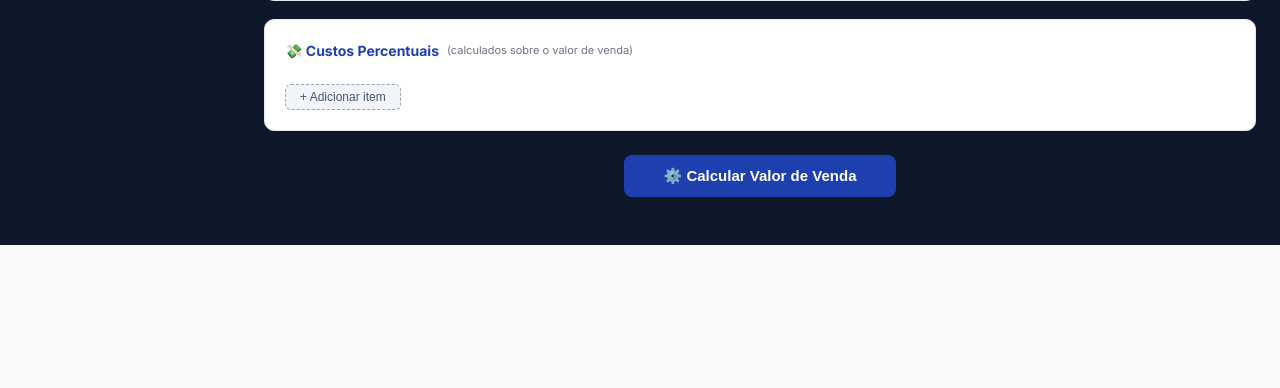
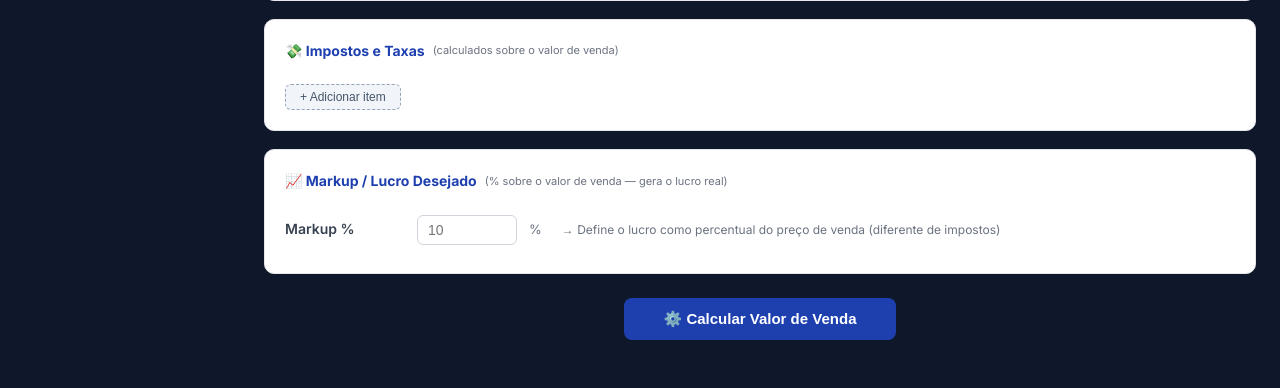
Before and after one commit to Velho-do-Mal/bk-erp, a Django app: template templates/vendas/proposta_detalhe.html in a window 1280 px wide. Shown: the part 1152-1540 px from the top of the page. Before the commit the page ends 1397 px from the top, so only its background shows below. Run offline with Django 5.2, Linux system fonts and the light colour scheme; the template is opened without the code that fills it, so the values that code supplies are empty; the visitor is signed in with stand-in values (Sample User, id 1); parts of the project's set-up code (start-up, migrations or seed data) failed here and were passed over.

Commit message:
Fix Vendas: separa Markup dos impostos — lucro agora é PV × markup% (não zero)
- Remove 'Markup / ROI' de custos_percentuais (não é custo sobre PV)
- Adiciona markup_percentual separado (padrão 10%)
- Nova fórmula: PV = custo_base / (1 - impostos% - markup%)
  lucro = PV × markup% — valor real, nunca zero
- Adiciona UI: campo Markup % em seção dedicada
- Adiciona card 'Markup %' no painel de resultado
- Renomeia secao para 'Impostos e Taxas'

```diff
--- a/templates/vendas/proposta_detalhe.html
+++ b/templates/vendas/proposta_detalhe.html
@@ -267,13 +267,32 @@
 
 
   <div class="section-card">
-    <div class="section-title">💸 Custos Percentuais
+    <div class="section-title">💸 Impostos e Taxas
       <span style="font-size:11px;color:#6b7280;font-weight:400">
         (calculados sobre o valor de venda)
       </span>
     </div>
     <div id="perc-list"></div>
     <button class="btn-add-row" onclick="addPercRow()">+ Adicionar item</button>
+  </div>
+
+  <div class="section-card">
+    <div class="section-title">📈 Markup / Lucro Desejado
+      <span style="font-size:11px;color:#6b7280;font-weight:400">
+        (% sobre o valor de venda — gera o lucro real)
+      </span>
+    </div>
+    <div style="display:flex;align-items:center;gap:12px;padding:8px 0">
+      <label style="font-weight:600;color:#374151;min-width:120px">Markup %</label>
+      <input type="number" id="input-markup" step="0.5" min="0" max="80"
+        style="width:100px;padding:6px 10px;border:1px solid #d1d5db;border-radius:6px;font-size:14px"
+        onchange="dadosOrcamento.markup_percentual=+this.value"
+        placeholder="10">
+      <span style="color:#6b7280;font-size:13px">%</span>
+      <span style="color:#6b7280;font-size:12px;margin-left:8px">
+        → Define o lucro como percentual do preço de venda (diferente de impostos)
+      </span>
+    </div>
   </div>
 
 
@@ -302,8 +321,12 @@
           <div class="rc-valor laranja" id="rc-custos">R$ 0,00</div>
         </div>
         <div class="resultado-card">
-          <div class="rc-label">Total Custos %</div>
+          <div class="rc-label">Total Impostos/Taxas</div>
           <div class="rc-valor laranja" id="rc-perc-total">R$ 0,00</div>
+        </div>
+        <div class="resultado-card">
+          <div class="rc-label">📈 Markup</div>
+          <div class="rc-valor" style="color:#7c3aed" id="rc-markup-pct">0,0%</div>
         </div>
         <div class="resultado-card" style="border:2px solid #1e40af;">
           <div class="rc-label">💰 Valor de Venda</div>
@@ -319,7 +342,7 @@
 
       <div style="margin-top:18px;">
         <div style="font-size:13px;font-weight:700;color:#374151;margin-bottom:6px;">
-          Detalhe dos Custos Percentuais
+          Detalhe dos Impostos e Taxas (sobre o PV)
         </div>
         <table class="perc-resultado-table">
           <thead>
@@ -419,8 +442,8 @@ let dadosOrcamento = Object.assign({
     {nome: 'PIS/COFINS', percentual: 3.65},
     {nome: 'IRPJ/CSLL', percentual: 8.0},
     {nome: 'Comissão', percentual: 5.0},
-    {nome: 'Markup / ROI', percentual: 10.0},
   ],
+  markup_percentual: 10.0,
   resultado: {}
 }, PROPOSTA.dados_orcamento || {});
 
@@ -435,6 +458,10 @@ document.addEventListener('DOMContentLoaded', () => {
   renderCd();
   renderPerc();
   renderItens();
+  // Inicializa campo markup
+  const mkEl = document.getElementById('input-markup');
+  if (mkEl) mkEl.value = dadosOrcamento.markup_percentual || 10;
+
   if (dadosOrcamento.resultado && dadosOrcamento.resultado.valor_venda) {
     mostrarResultado(dadosOrcamento.resultado);
   }
@@ -628,27 +655,39 @@ function calcular() {
   const custo_direto = (dadosOrcamento.custos_diretos || []).reduce((s,r) => s + (r.valor_total||0), 0);
   const custo_base = custo_mob + custo_direto;
 
-  const soma_pct = (dadosOrcamento.custos_percentuais || []).reduce((s,p) => s + (p.percentual||0), 0);
+  // Impostos/taxas — calculados sobre o valor de venda
+  const soma_impostos = (dadosOrcamento.custos_percentuais || []).reduce((s,p) => s + (p.percentual||0), 0);
 
-  if (soma_pct >= 100) {
-    toast('A soma dos percentuais não pode ser ≥ 100%.', 'erro');
+  // Markup — separado dos impostos, representa o lucro desejado como % do PV
+  const markup_pct = parseFloat(dadosOrcamento.markup_percentual) || 0;
+
+  // Soma total no denominador: impostos + markup (ambos sobre o PV)
+  const soma_total = soma_impostos + markup_pct;
+
+  if (soma_total >= 100) {
+    toast('A soma de impostos + markup não pode ser ≥ 100%.', 'erro');
     return;
   }
 
-  // PV = Custo Base / (1 - soma_percentuais/100)
-  const valor_venda = custo_base / (1 - soma_pct / 100);
+  // PV = Custo Base / (1 - impostos% - markup%)
+  // Garante que: PV × markup% = lucro real (≠ 0)
+  const valor_venda = custo_base > 0 ? custo_base / (1 - soma_total / 100) : 0;
+
   const custos_percentuais_calculados = (dadosOrcamento.custos_percentuais || []).map(p => ({
     nome: p.nome,
     percentual: p.percentual,
     valor: valor_venda * (p.percentual / 100),
   }));
-  const total_percentuais = custos_percentuais_calculados.reduce((s, p) => s + p.valor, 0);
-  const margem_lucro = valor_venda - custo_base - total_percentuais;
-  const margem_percentual = valor_venda > 0 ? (margem_lucro / valor_venda) * 100 : 0;
+  const total_impostos = custos_percentuais_calculados.reduce((s, p) => s + p.valor, 0);
+
+  // Lucro = PV × markup% (fórmula correta — NÃO zero)
+  const margem_lucro = valor_venda * markup_pct / 100;
+  const margem_percentual = markup_pct;
 
   const resultado = {
     custo_mob, custo_direto, custo_base,
-    soma_pct, total_percentuais,
+    soma_impostos, markup_pct, total_impostos,
+    soma_pct: soma_impostos, total_percentuais: total_impostos,
     valor_venda, margem_lucro, margem_percentual,
     custos_percentuais_calculados,
   };
@@ -666,6 +705,8 @@ function coletarPercInputs() {
       dadosOrcamento.custos_percentuais[i].percentual = parseFloat(inputs[1].value) || 0;
     }
   });
+  const mkInput = document.getElementById('input-markup');
+  if (mkInput) dadosOrcamento.markup_percentual = parseFloat(mkInput.value) || 0;
 }
 
 function mostrarResultado(r) {
@@ -673,7 +714,8 @@ function mostrarResultado(r) {
   document.getElementById('rc-mob').textContent     = 'R$ ' + fmtBr(r.custo_mob||0);
   document.getElementById('rc-cd').textContent      = 'R$ ' + fmtBr(r.custo_direto||0);
   document.getElementById('rc-custos').textContent  = 'R$ ' + fmtBr(r.custo_base||0);
-  document.getElementById('rc-perc-total').textContent = 'R$ ' + fmtBr(r.total_percentuais||0);
+  document.getElementById('rc-perc-total').textContent = 'R$ ' + fmtBr(r.total_impostos||r.total_percentuais||0);
+  document.getElementById('rc-markup-pct').textContent  = fmtBr(r.markup_pct||0) + '%';
   document.getElementById('rc-venda').textContent   = 'R$ ' + fmtBr(r.valor_venda||0);
   document.getElementById('rc-margem').textContent  = 'R$ ' + fmtBr(r.margem_lucro||0);
   document.getElementById('rc-margem-pct').textContent = fmtBr(r.margem_percentual||0) + '%';
```
